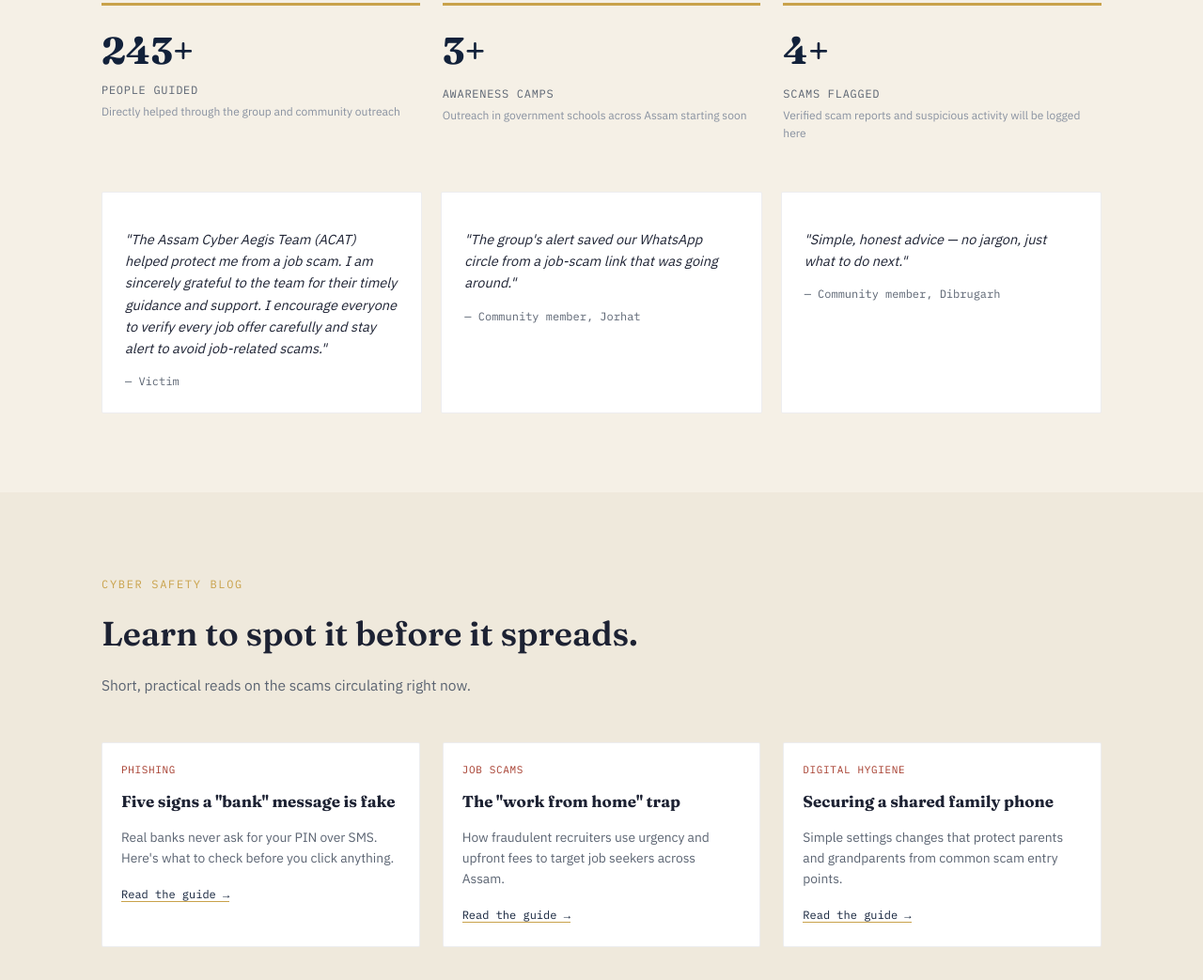
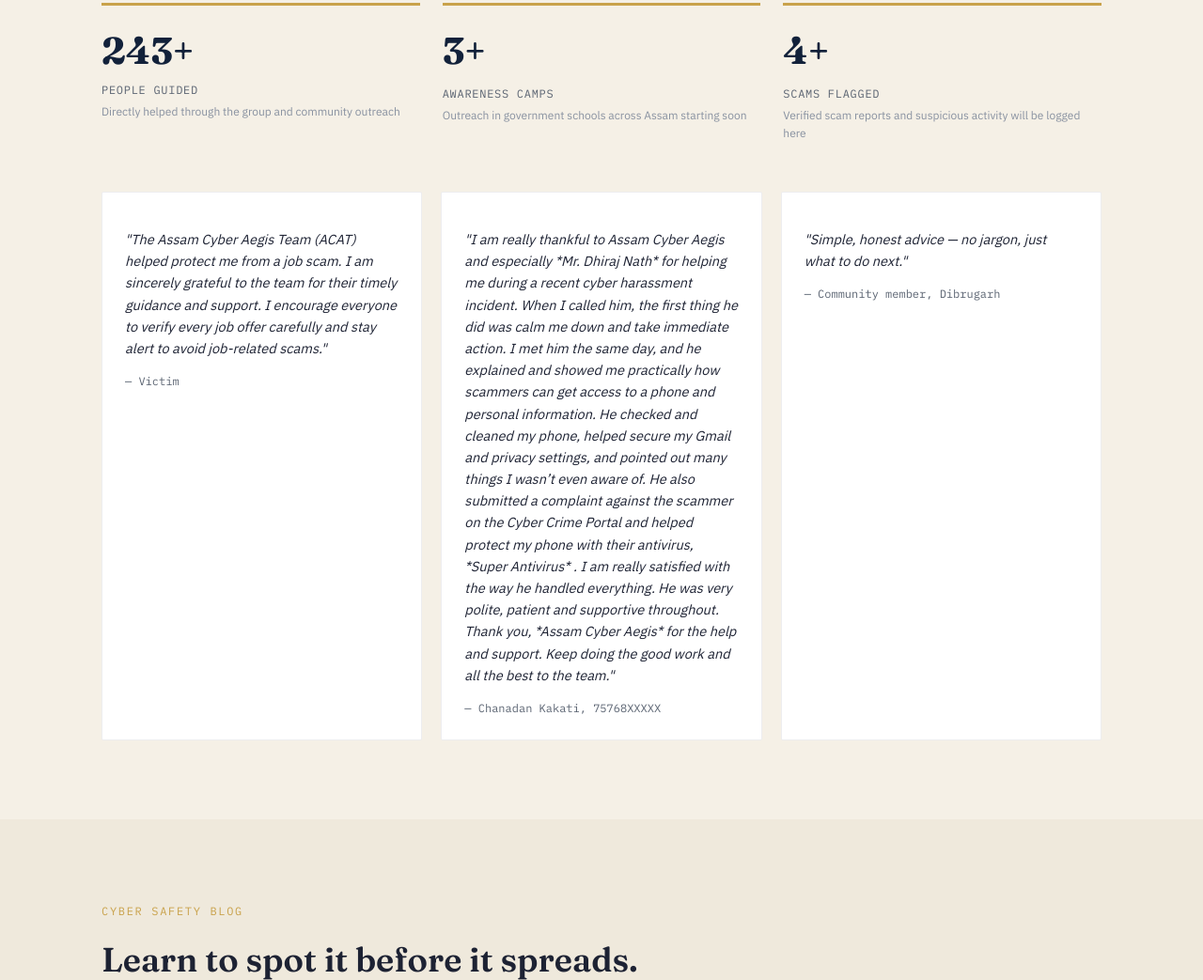
Before and after one commit to itssourav5198-stack/acat, a website: page index.html in a window 1280 px wide. Shown: the part 2624-3667 px from the top of the page at 94% size. Drawn offline with Linux system fonts and the light colour scheme.

Commit message:
Update index.html

```diff
--- a/index.html
+++ b/index.html
@@ -198,7 +198,15 @@
     </div>
     <div class="testimonials reveal">
       <div class="tcard"><p class="quote">"The Assam Cyber Aegis Team (ACAT) helped protect me from a job scam. I am sincerely grateful to the team for their timely guidance and support. I encourage everyone to verify every job offer carefully and stay alert to avoid job-related scams."</p><div class="who">— Victim</div></div>
-      <div class="tcard"><p class="quote">"The group's alert saved our WhatsApp circle from a job-scam link that was going around."</p><div class="who">— Community member, Jorhat</div></div>
+      <div class="tcard"><p class="quote">"I am really thankful to Assam Cyber Aegis and especially *Mr. Dhiraj Nath* for helping me during a recent cyber harassment incident.
+
+When I called him, the first thing he did was calm me down and take immediate action. I met him the same day, and he explained and showed me practically how scammers can get access to a phone and personal information.
+
+He checked and cleaned my phone, helped secure my Gmail and privacy settings, and pointed out many things I wasn’t even aware of. He also submitted a complaint against the scammer on the Cyber Crime Portal and helped protect my phone with their antivirus, *Super Antivirus* .
+
+I am really satisfied with the way he handled everything. He was very polite, patient and supportive throughout.
+
+Thank you, *Assam Cyber Aegis* for the help and support. Keep doing the good work and all the best to the team."</p><div class="who">— Chanadan Kakati, 75768XXXXX</div></div>
       <div class="tcard"><p class="quote">"Simple, honest advice — no jargon, just what to do next."</p><div class="who">— Community member, Dibrugarh</div></div>
     </div>
 
```
